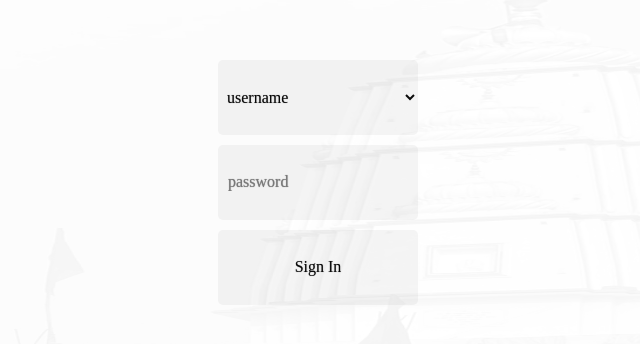
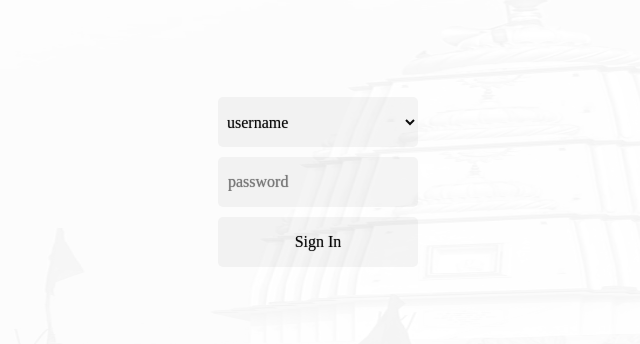
Before and after one commit to Naveen-Jangir-1984/jangirs, a React (Create React App) app: page / in a window 1280 px wide. Shown: the part 218-562 px from the top of the page, without its empty margins (322-962 px from the left). Built offline with nearby package versions, Linux system fonts and the light colour scheme.

Commit message:
updated login input height

```diff
--- a/src/frontend/signin/SignIn.css
+++ b/src/frontend/signin/SignIn.css
@@ -8,6 +8,6 @@
 
 .signin select, .signin input, .signin button {
   width: 200px;
-  height: 75px;
+  height: 50px;
   font-size: 16px;
 }
```
